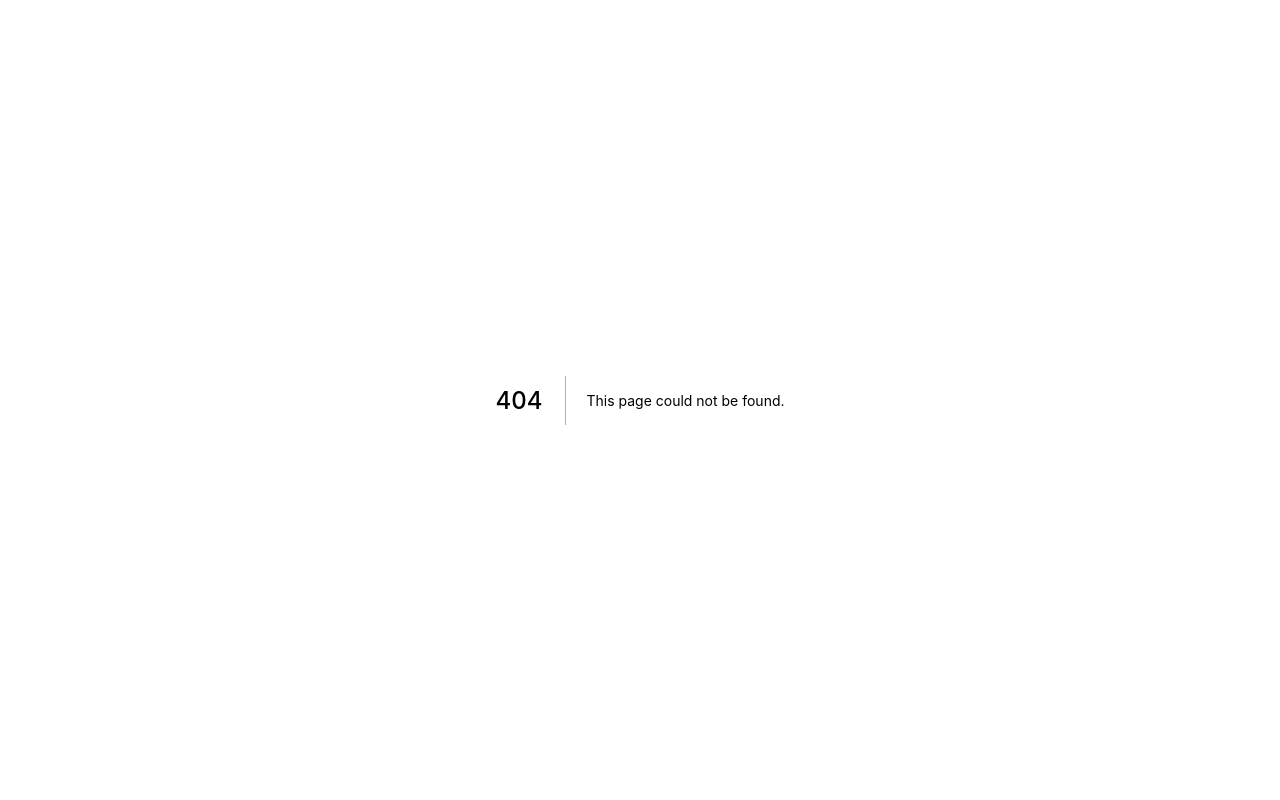
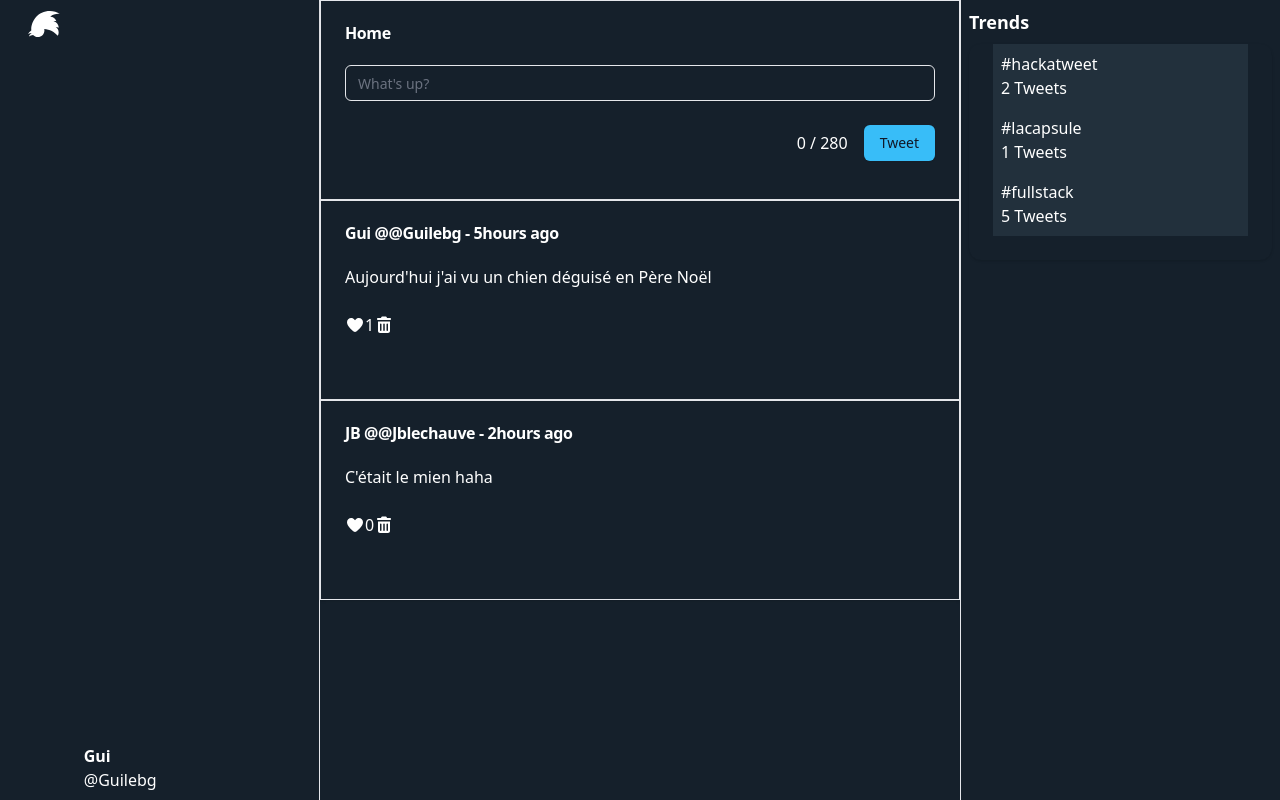
Before and after one commit to BeuriotG/hackatweet-frontend, a Next.js app: page /landingPage in a window 1280 px wide. Before the commit this address had no page. Built offline with nearby package versions, Linux system fonts and the light colour scheme.

Commit message:
landing page -static with fake data

```diff
--- a/components/Home.js
+++ b/components/Home.js
@@ -1,4 +1,3 @@
-import styles from '../styles/Home.module.css';
 function Home() {
   return (
     <div>
--- /dev/null
+++ b/components/LandingPage/DisplayTweet.js
@@ -0,0 +1,29 @@
+import {
+  Card,
+  CardHeader,
+  CardTitle,
+  CardContent,
+  CardFooter,
+} from "@/components/ui/card.tsx";
+
+import { FontAwesomeIcon } from "@fortawesome/react-fontawesome";
+import { faHeart, faTrashCan } from "@fortawesome/free-solid-svg-icons";
+
+export function DisplayTweet(props) {
+  return (
+    <Card className="w-full h-[200px] bg-inherit text-white rounded-none">
+      <CardHeader className="flex flex-row justify-start">
+        <CardTitle>
+          {props.firstname} @{props.username} - {props.hours}hours ago
+        </CardTitle>
+      </CardHeader>
+      <CardContent>{props.tweet}</CardContent>
+      <CardFooter>
+        <FontAwesomeIcon icon={faHeart} /> {props.nbOfLikes}
+        <FontAwesomeIcon icon={faTrashCan} />
+      </CardFooter>
+    </Card>
+  );
+}
+
+export default DisplayTweet;
--- /dev/null
+++ b/components/LandingPage/LandingPage.js
@@ -0,0 +1,55 @@
+import DisplayTweet from "./DisplayTweet";
+import MakeTweet from "./MakeTweet";
+import TrendsList from "./TrendsList";
+
+import { FontAwesomeIcon } from "@fortawesome/react-fontawesome";
+import { faTwitter } from "@fortawesome/free-brands-svg-icons";
+import UserCard from "./UserCard";
+function LandingPage() {
+  const data = [
+    {
+      firstname: "Gui",
+      username: "@Guilebg",
+      hours: 5,
+      tweet: "Aujourd'hui j'ai vu un chien déguisé en Père Noël",
+      nbOfLikes: 1,
+    },
+    {
+      firstname: "JB",
+      username: "@Jblechauve",
+      hours: 2,
+      tweet: "C'était le mien haha",
+      nbOfLikes: 0,
+    },
+  ];
+
+  const displayTweets = data.map((t, i) => {
+    return <DisplayTweet key={i} {...t} />;
+  });
+  return (
+    <main className="w-full h-screen inline-grid grid-cols-4 bg-[#15202b] pa-0">
+      <div className="w-full h-full p-2 border-e flex flex-col justify-between">
+        <FontAwesomeIcon
+          icon={faTwitter}
+          rotation={180}
+          size="2xl"
+          style={{ color: "#ffffff" }}
+          className="ms-4"
+        />
+        <UserCard username={data[0].username} firstname={data[0].firstname} />
+      </div>
+      <div className="col-span-2 flex flex-col w-full h-full ">
+        <div className="flex flex-col w-full h-full">
+          <MakeTweet />
+          {displayTweets}
+        </div>
+      </div>
+      <div className="w-full h-full p-2 text-white flex flex-col justify-start gap-2 border-s">
+        <span className="text-lg font-bold">Trends</span>
+        <TrendsList />
+      </div>
+    </main>
+  );
+}
+
+export default LandingPage;
--- /dev/null
+++ b/components/LandingPage/MakeTweet.js
@@ -0,0 +1,46 @@
+import { useState } from "react";
+
+import {
+  Card,
+  CardHeader,
+  CardTitle,
+  CardContent,
+  CardFooter,
+} from "@/components/ui/card.tsx";
+import { Input } from "@/components/ui/input.tsx";
+import { Button } from "@/components/ui/button.tsx";
+
+export default function MakeTweet() {
+  const [inputTweet, setInputTweet] = useState("");
+  const handleCLick = () => {
+    console.log(inputTweet);
+    setInputTweet("");
+  };
+
+  return (
+    <Card className="w-full h-1/4 bg-inherit text-white rounded-none">
+      <CardHeader>
+        <CardTitle>Home</CardTitle>
+      </CardHeader>
+      <CardContent>
+        <Input
+          type="text"
+          placeholder="What's up?"
+          maxLength={280}
+          value={inputTweet}
+          onChange={(e) => setInputTweet(e.target.value)}
+        />
+      </CardContent>
+      <CardFooter className="flex justify-end gap-x-4">
+        <span>{inputTweet.length} / 280</span>
+        <Button
+          variant="secondary"
+          className="bg-sky-400"
+          onClick={() => handleCLick()}
+        >
+          Tweet
+        </Button>
+      </CardFooter>
+    </Card>
+  );
+}
--- /dev/null
+++ b/components/LandingPage/TrendsList.js
@@ -0,0 +1,30 @@
+import {
+  Card,
+  CardHeader,
+  CardTitle,
+  CardContent,
+  CardFooter,
+} from "@/components/ui/card.tsx";
+
+export default function TrendsList() {
+  const datatrends = [
+    { title: "#hackatweet", nbOfTweets: 2 },
+    { title: "#lacapsule", nbOfTweets: 1 },
+    { title: "#fullstack", nbOfTweets: 5 },
+  ];
+
+  const displaydatatrends = datatrends.map((d, i) => {
+    return (
+      <div className="flex flex-col p-2  bg-[#22303c]">
+        <span>{d.title}</span>
+        <span>{d.nbOfTweets} Tweets</span>
+      </div>
+    );
+  });
+
+  return (
+    <Card className="bg-inherit text-white  border-none ">
+      <CardContent>{displaydatatrends}</CardContent>
+    </Card>
+  );
+}
--- /dev/null
+++ b/components/LandingPage/UserCard.js
@@ -0,0 +1,8 @@
+export default function UserCard({ username, firstname }) {
+  return (
+    <div className="flex flex-col text-white self-center w-1/2">
+      <span className="font-bold">{firstname}</span>
+      <span>{username}</span>
+    </div>
+  );
+}
--- /dev/null
+++ b/components/ui/card.tsx
@@ -0,0 +1,76 @@
+import * as React from "react"
+
+import { cn } from "@/lib/utils"
+
+const Card = React.forwardRef<
+  HTMLDivElement,
+  React.HTMLAttributes<HTMLDivElement>
+>(({ className, ...props }, ref) => (
+  <div
+    ref={ref}
+    className={cn(
+      "rounded-xl border bg-card text-card-foreground shadow",
+      className
+    )}
+    {...props}
+  />
+))
+Card.displayName = "Card"
+
+const CardHeader = React.forwardRef<
+  HTMLDivElement,
+  React.HTMLAttributes<HTMLDivElement>
+>(({ className, ...props }, ref) => (
+  <div
+    ref={ref}
+    className={cn("flex flex-col space-y-1.5 p-6", className)}
+    {...props}
+  />
+))
+CardHeader.displayName = "CardHeader"
+
+const CardTitle = React.forwardRef<
+  HTMLDivElement,
+  React.HTMLAttributes<HTMLDivElement>
+>(({ className, ...props }, ref) => (
+  <div
+    ref={ref}
+    className={cn("font-semibold leading-none tracking-tight", className)}
+    {...props}
+  />
+))
+CardTitle.displayName = "CardTitle"
+
+const CardDescription = React.forwardRef<
+  HTMLDivElement,
+  React.HTMLAttributes<HTMLDivElement>
+>(({ className, ...props }, ref) => (
+  <div
+    ref={ref}
+    className={cn("text-sm text-muted-foreground", className)}
+    {...props}
+  />
+))
+CardDescription.displayName = "CardDescription"
+
+const CardContent = React.forwardRef<
+  HTMLDivElement,
+  React.HTMLAttributes<HTMLDivElement>
+>(({ className, ...props }, ref) => (
+  <div ref={ref} className={cn("p-6 pt-0", className)} {...props} />
+))
+CardContent.displayName = "CardContent"
+
+const CardFooter = React.forwardRef<
+  HTMLDivElement,
+  React.HTMLAttributes<HTMLDivElement>
+>(({ className, ...props }, ref) => (
+  <div
+    ref={ref}
+    className={cn("flex items-center p-6 pt-0", className)}
+    {...props}
+  />
+))
+CardFooter.displayName = "CardFooter"
+
+export { Card, CardHeader, CardFooter, CardTitle, CardDescription, CardContent }
--- a/package.json
+++ b/package.json
@@ -9,6 +9,10 @@
     "lint": "next lint"
   },
   "dependencies": {
+    "@fortawesome/fontawesome-svg-core": "^7.1.0",
+    "@fortawesome/free-brands-svg-icons": "^7.1.0",
+    "@fortawesome/free-solid-svg-icons": "^7.1.0",
+    "@fortawesome/react-fontawesome": "^3.1.0",
     "@radix-ui/react-dialog": "^1.1.15",
     "@radix-ui/react-label": "^2.1.8",
     "@radix-ui/react-slot": "^1.2.4",
--- /dev/null
+++ b/pages/landingPage.js
@@ -0,0 +1,7 @@
+import LandingPage from "../components/LandingPage/LandingPage";
+
+function LandingPageRoute() {
+  return <LandingPage />;
+}
+
+export default LandingPageRoute;
```
Also changed, not shown: 2 other files (tests, documents, lock files or other folders).
